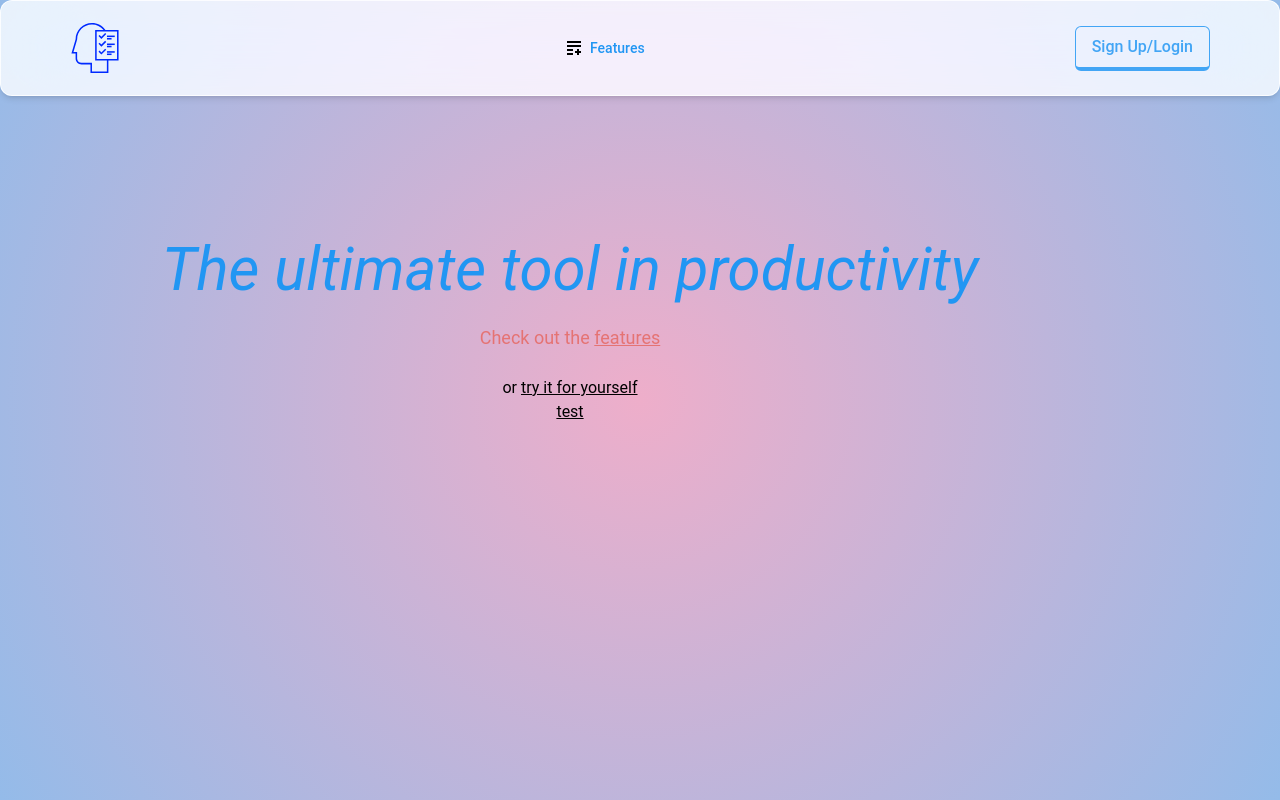
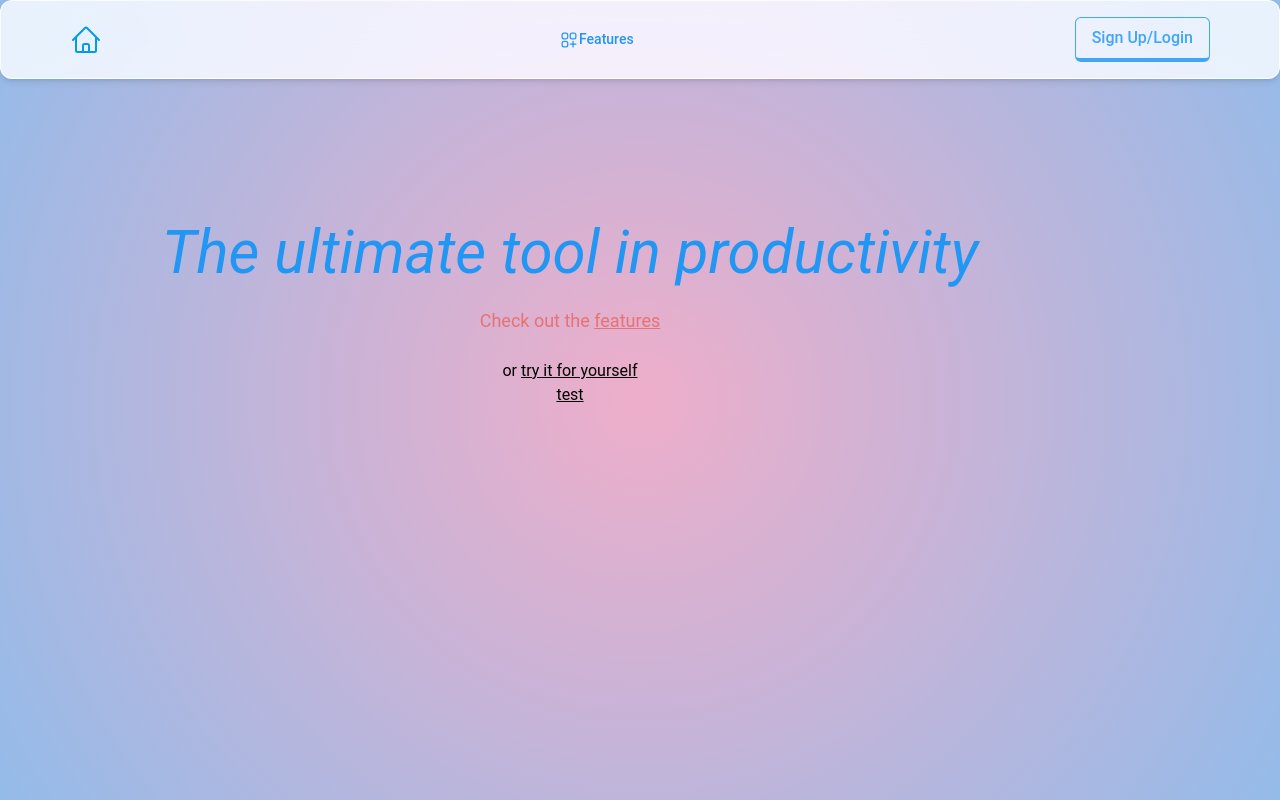
Before and after one commit to gka1m/Effizen-2, a React (Vite) app: page / in a window 1280 px wide. Built offline with nearby package versions, Linux system fonts and the light colour scheme.

Commit message:
file reorganization and started on timer component

```diff
--- a/package.json
+++ b/package.json
@@ -22,6 +22,7 @@
   },
   "devDependencies": {
     "@eslint/js": "^9.11.1",
+    "@types/node": "^22.10.2",
     "@types/react": "^18.3.10",
     "@types/react-dom": "^18.3.0",
     "@vitejs/plugin-react": "^4.3.2",
--- a/src/Routing.tsx
+++ b/src/Routing.tsx
@@ -2,8 +2,8 @@ import React, { lazy, Suspense } from "react";
 import { BrowserRouter, Route, Routes } from "react-router-dom";
 import { HelmetProvider } from "react-helmet-async";
 
-const Landing = lazy(() => import("./landing_page"));
-const Home = lazy(() => import("./home_page"));
+const Landing = lazy(() => import("./pages/landing_page"));
+const Home = lazy(() => import("./pages/home_page"));
 
 const Routing: React.FC = () => {
   return (
--- a/src/components/Navigation.tsx
+++ b/src/components/Navigation.tsx
@@ -1,11 +1,6 @@
 import React, { useState } from "react";
-import {
-  Navbar,
-  MobileNav,
-  Typography,
-  Button,
-  IconButton,
-} from "@material-tailwind/react";
+import { Navbar, Typography, IconButton } from "@material-tailwind/react";
+import { SquaresPlusIcon, HomeIcon } from "@heroicons/react/24/outline";
 
 const Navigator: React.FC = () => {
   const [openNav, setOpenNav] = useState(false);
@@ -28,32 +23,8 @@ const Navigator: React.FC = () => {
         onPointerEnterCapture={undefined}
         onPointerLeaveCapture={undefined}
       >
-        <svg
-          width="16"
-          height="17"
-          viewBox="0 0 16 17"
-          fill="none"
-          xmlns="http://www.w3.org/2000/svg"
-        >
-          <g id="SVGRepo_bgCarrier" stroke-width="0"></g>
-          <g
-            id="SVGRepo_tracerCarrier"
-            stroke-linecap="round"
-            stroke-linejoin="round"
-          ></g>
-          <g id="SVGRepo_iconCarrier">
-            {" "}
-            <path d="M15 1H1V3H15V1Z" fill="#000000"></path>{" "}
-            <path d="M15 5H1V7H15V5Z" fill="#000000"></path>{" "}
-            <path d="M7 9H1V11H7V9Z" fill="#000000"></path>{" "}
-            <path d="M1 13H7V15H1V13Z" fill="#000000"></path>{" "}
-            <path
-              d="M11 9V11H9V13H11V15H13V13H15V11H13V9H11Z"
-              fill="#000000"
-            ></path>{" "}
-          </g>
-        </svg>
         <a href="#" className="flex items-center">
+          <SquaresPlusIcon className="h-5 w-5" />
           Features
         </a>
       </Typography>
@@ -76,125 +47,7 @@ const Navigator: React.FC = () => {
           onPointerEnterCapture={undefined}
           onPointerLeaveCapture={undefined}
         >
-          <svg
-            fill="#002aff"
-            version="1.1"
-            id="Layer_1"
-            xmlns="http://www.w3.org/2000/svg"
-            viewBox="0 0 512 512"
-            width="50"
-            height="50"
-          >
-            <g id="SVGRepo_bgCarrier" stroke-width="0"></g>
-            <g
-              id="SVGRepo_tracerCarrier"
-              stroke-linecap="round"
-              stroke-linejoin="round"
-            ></g>
-            <g id="SVGRepo_iconCarrier">
-              {" "}
-              <g>
-                {" "}
-                <g>
-                  {" "}
-                  <path d="M363.174,72.046C331.709,26.856,280.491,0,225.298,0C133.072,0,57.971,74.717,57.359,166.801L14.691,311.872l42.664,0.003 v50.78c0,33.794,27.494,61.289,61.289,61.289h90.808V512h183.792V383.918h104.066V72.046H363.174z M377.56,496.317H225.134 v-88.056H118.643c-25.147,0-45.606-20.459-45.606-45.606v-66.463l-37.387-0.001l37.387-127.118v-1.129 c0-83.957,68.304-152.261,152.262-152.261c46.275,0,89.47,20.826,118.272,56.363h-86.089v311.872H377.56V496.317z M481.626,368.235H273.165V87.729h208.461V368.235z"></path>{" "}
-                </g>{" "}
-              </g>{" "}
-              <g>
-                {" "}
-                <g>
-                  {" "}
-                  <polygon points="359.843,102.36 321.36,140.845 302.89,122.374 291.799,133.463 321.36,163.024 370.934,113.451 "></polygon>{" "}
-                </g>{" "}
-              </g>{" "}
-              <g>
-                {" "}
-                <g>
-                  {" "}
-                  <rect
-                    x="378.585"
-                    y="128.61"
-                    width="79.46"
-                    height="15.683"
-                  ></rect>{" "}
-                </g>{" "}
-              </g>{" "}
-              <g>
-                {" "}
-                <g>
-                  {" "}
-                  <rect
-                    x="378.585"
-                    y="153.703"
-                    width="47.049"
-                    height="15.683"
-                  ></rect>{" "}
-                </g>{" "}
-              </g>{" "}
-              <g>
-                {" "}
-                <g>
-                  {" "}
-                  <polygon points="359.843,182.412 321.36,220.895 302.89,202.424 291.799,213.515 321.36,243.074 370.934,193.502 "></polygon>{" "}
-                </g>{" "}
-              </g>{" "}
-              <g>
-                {" "}
-                <g>
-                  {" "}
-                  <rect
-                    x="378.585"
-                    y="210.161"
-                    width="79.46"
-                    height="15.683"
-                  ></rect>{" "}
-                </g>{" "}
-              </g>{" "}
-              <g>
-                {" "}
-                <g>
-                  {" "}
-                  <rect
-                    x="378.585"
-                    y="233.163"
-                    width="47.049"
-                    height="15.683"
-                  ></rect>{" "}
-                </g>{" "}
-              </g>{" "}
-              <g>
-                {" "}
-                <g>
-                  {" "}
-                  <polygon points="359.843,262.462 321.36,300.947 302.89,282.476 291.799,293.566 321.36,323.126 370.934,273.553 "></polygon>{" "}
-                </g>{" "}
-              </g>{" "}
-              <g>
-                {" "}
-                <g>
-                  {" "}
-                  <rect
-                    x="378.585"
-                    y="288.575"
-                    width="79.46"
-                    height="15.683"
-                  ></rect>{" "}
-                </g>{" "}
-              </g>{" "}
-              <g>
-                {" "}
-                <g>
-                  {" "}
-                  <rect
-                    x="378.585"
-                    y="312.623"
-                    width="47.049"
-                    height="15.683"
-                  ></rect>{" "}
-                </g>{" "}
-              </g>{" "}
-            </g>
-          </svg>
+          <HomeIcon className="h-8 w-8" />
         </Typography>
         <div className="hidden lg:block">{navList}</div>
         <div className="flex items-center gap-x-1">
@@ -244,35 +97,6 @@ const Navigator: React.FC = () => {
           )}
         </IconButton>
       </div>
-      <MobileNav open={openNav}>
-        <div className="container mx-auto">
-          {navList}
-          <div className="flex items-center gap-x-1">
-            <Button
-              fullWidth
-              variant="text"
-              size="sm"
-              className=""
-              placeholder={undefined}
-              onPointerEnterCapture={undefined}
-              onPointerLeaveCapture={undefined}
-            >
-              <span>Log In</span>
-            </Button>
-            <Button
-              fullWidth
-              variant="gradient"
-              size="sm"
-              className=""
-              placeholder={undefined}
-              onPointerEnterCapture={undefined}
-              onPointerLeaveCapture={undefined}
-            >
-              <span>Sign in</span>
-            </Button>
-          </div>
-        </div>
-      </MobileNav>
     </Navbar>
   );
 };
--- /dev/null
+++ b/src/components/Timer.tsx
@@ -0,0 +1,55 @@
+import React, { useState, useEffect } from "react";
+import "./App.css";
+import "./index.css";
+
+interface Settings {
+  workDuration: number;
+  restDuration: number;
+}
+
+const Timer: React.FC = () => {
+  const [isRunning, setIsRunning] = useState(false);
+  const [timeLeft, setTimeLeft] = useState(25 * 60);
+  const [workPhase, setWorkPhase] = useState(true);
+  const [settings, setSettings] = useState<Settings>({
+    workDuration: 25,
+    restDuration: 5,
+  });
+  const [showSettings, setShowSettings] = useState(false);
+
+  useEffect(() => {
+    let timer: NodeJS.Timeout;
+    if (isRunning) {
+      timer = setInterval(() => {
+        setTimeLeft((prev) => {
+          if (prev <= 1) {
+            clearInterval(timer);
+            togglePhase();
+            return 0;
+          }
+          return prev - 1;
+        });
+      }, 1000);
+    }
+    return () => clearInterval(timer);
+  }, [isRunning, workPhase, settings]);
+
+  function togglePhase() {
+    setWorkPhase((prev) => !prev);
+    setTimeLeft((prev) =>
+      workPhase ? settings.restDuration * 60 : settings.workDuration * 60
+    );
+    setIsRunning(false);
+  }
+
+  function formatTime(seconds: number) {
+    const minutes = Math.floor(seconds / 60);
+    const secs = seconds % 60;
+    return `${minutes.toString().padStart(2, "0")}: ${secs
+      .toString()
+      .padStart(2, "0")}`;
+  }
+  return <div>Timer</div>;
+};
+
+export default Timer;
--- a/src/landing_page.tsx
+++ b/src/pages/landing_page.tsx
@@ -1,8 +1,8 @@
 import React from "react";
 import { Helmet } from "react-helmet-async";
-import "./App.css";
-import "./index.css";
-import Navigator from "./components/Navigation";
+import "../App.css";
+import "../index.css";
+import Navigator from "../components/Navigation";
 
 const Landing: React.FC = () => {
   return (
```
Also changed, not shown: src/components/Tasklist.tsx (+47 -16 lines), src/pages/home_page.tsx (renamed from src/home_page.tsx, +4 -4 lines), 1 other file (tests, documents, lock files or other folders).
